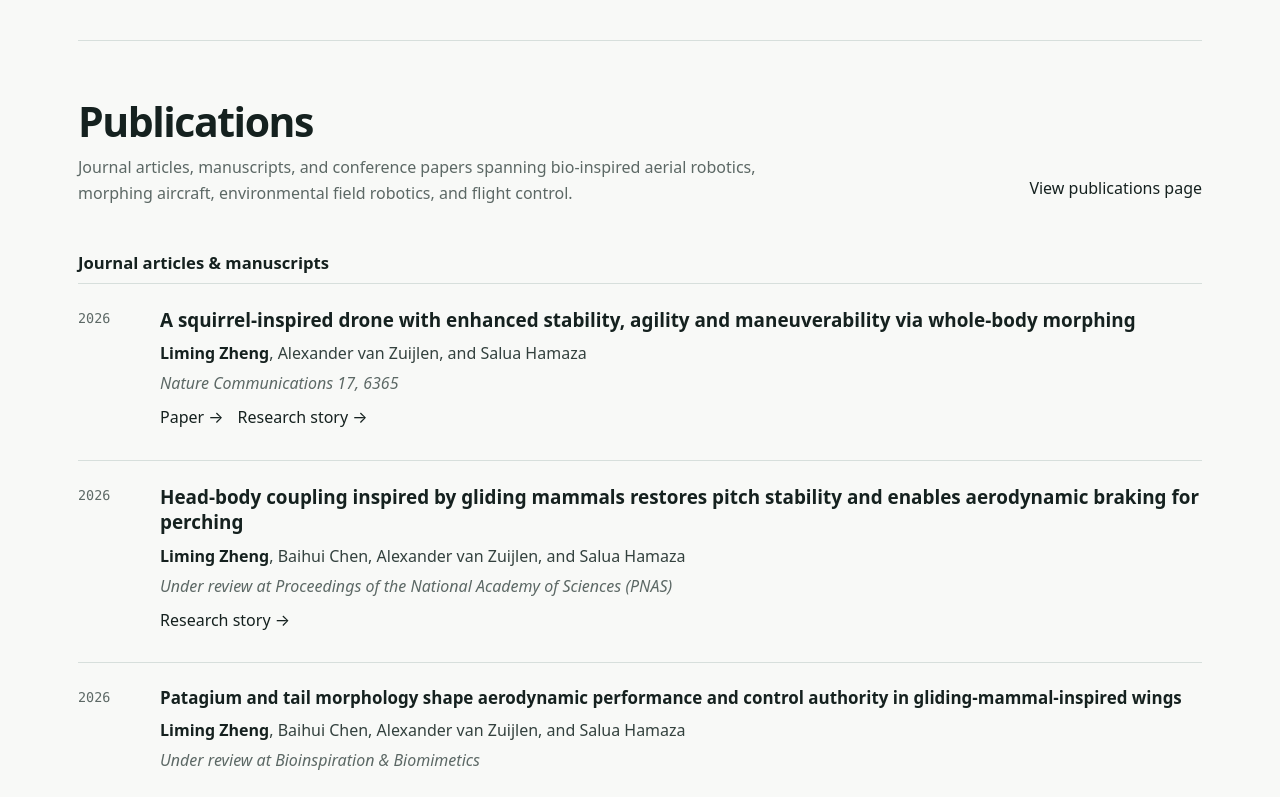
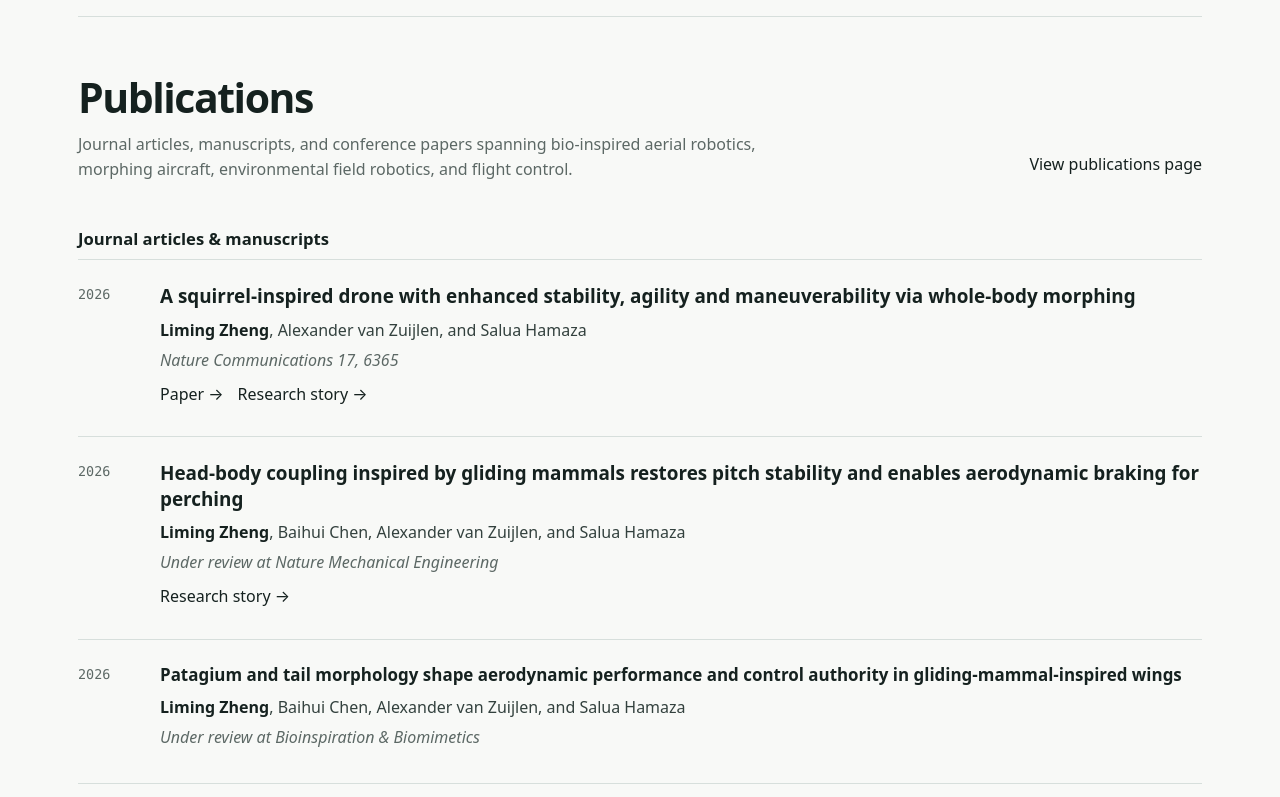
Before and after one commit to Liming-Zheng/Liming-Zheng.github.io, an Astro site: page / in a window 1280 px wide. Shown: the part 2714-3511 px from the top of the page. Built offline with nearby package versions, Linux system fonts and the light colour scheme; Astro itself is replaced by a stand-in of ours.

Commit message:
Update manuscript review venue

```diff
--- a/src/content/projects/lemurglider-terminal-braking.md
+++ b/src/content/projects/lemurglider-terminal-braking.md
@@ -3,7 +3,7 @@ title: "Head-body coupling for pitch stability and aerodynamic braking"
 subtitle: "A colugo-inspired morphing platform that coordinates its head, body, and posterior surfaces to restore pitch stability and execute terminal braking for perching."
 date: "2026"
 order: 2
-venue: "Proceedings of the National Academy of Sciences"
+venue: "Nature Mechanical Engineering"
 status: "Under review"
 homeSummary: "A colugo-inspired glider that couples head and body morphing to restore pitch stability, increase aerodynamic braking, and prepare for perching."
 researchQuestion: "How can a gliding robot shed energy rapidly for perching while retaining pitch stability as its angle of attack rises and the flow begins to separate?"
--- a/src/data/publications.ts
+++ b/src/data/publications.ts
@@ -12,7 +12,7 @@ export const journalPublications = [
     year: "2026",
     title: "Head-body coupling inspired by gliding mammals restores pitch stability and enables aerodynamic braking for perching",
     authors: "Liming Zheng, Baihui Chen, Alexander van Zuijlen, and Salua Hamaza",
-    venue: "Under review at Proceedings of the National Academy of Sciences (PNAS)",
+    venue: "Under review at Nature Mechanical Engineering",
     project: "/projects/lemurglider-terminal-braking/",
     featured: true
   },
```
